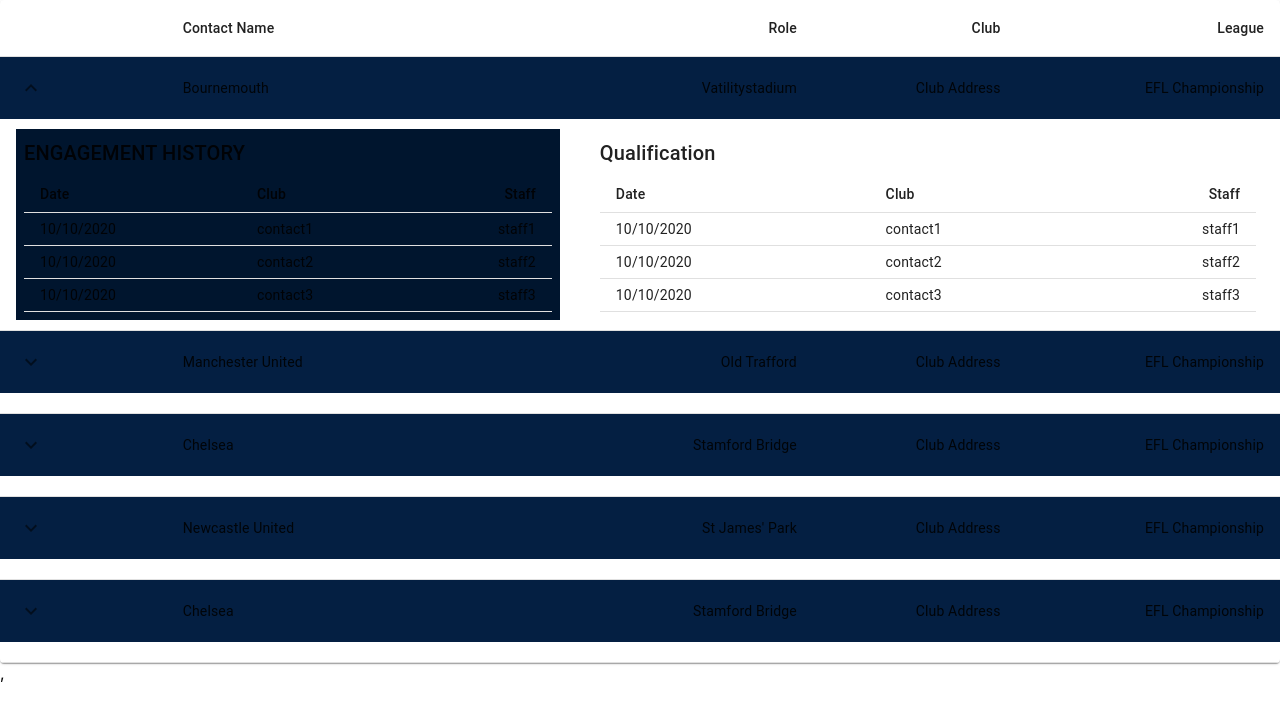
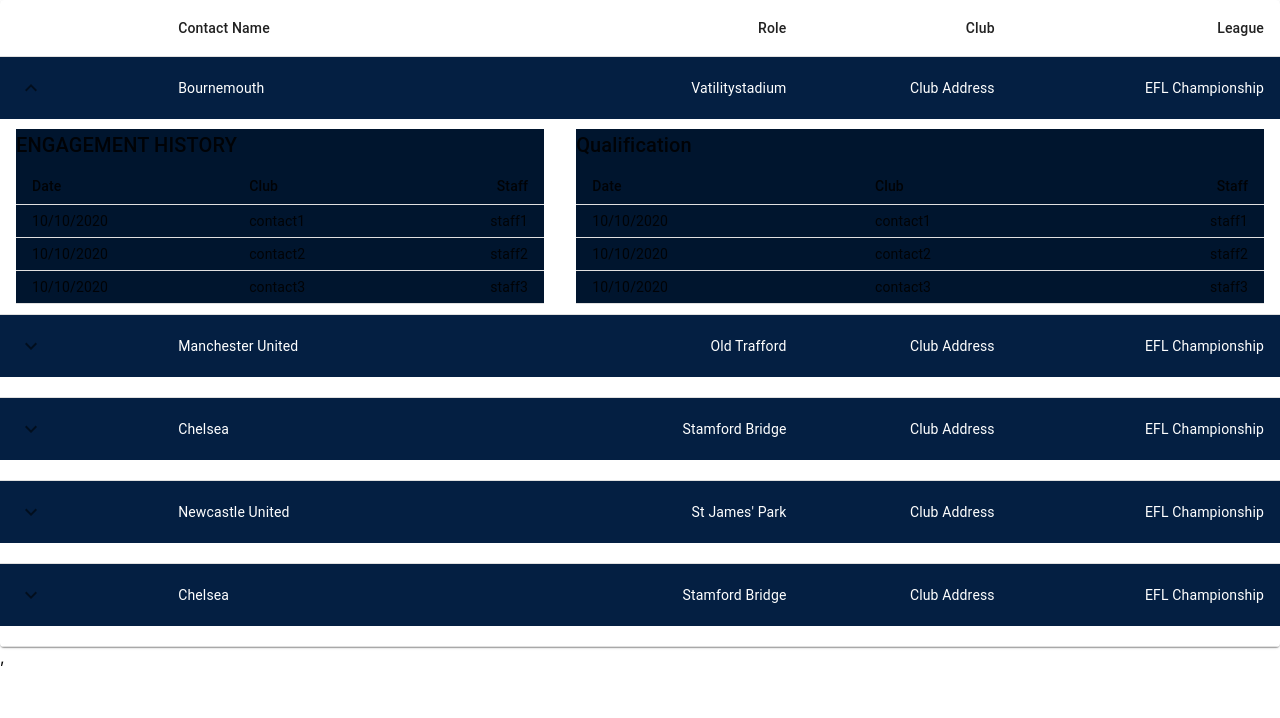
Before and after one commit to xenterprise/fa-context, a React (Create React App) app: page / in a window 1280 px wide. Both pictures are taken after a click on the button 31 px from the left and 88 px from the top of the page. Shown: the top 718 px of the page. Built offline with nearby package versions, Linux system fonts and the light colour scheme.

Commit message:
inner table color not updated

```diff
--- a/src/App.js
+++ b/src/App.js
@@ -24,7 +24,8 @@
   root: {
     '& > *': {
       borderBottom: 'unset',
-      backgroundColor:'#041f42'
+      backgroundColor:'#041f42',
+      color:'white'
     },
   },
   subroot: {
@@ -35,13 +36,9 @@
       // paddingBottom: 10,
     },
   },
-  spacing: {
-    '& > *': {
-      paddingTop: 10,
-    paddingBottom: 10,
-      // bordercollapse: separate !important,
-    },
-  },
+fontcolor:{
+  color:'white',
+},
 });
 function Rowdata(props) {
   const { row } = props;
@@ -50,16 +47,16 @@
 
   return (
     <React.Fragment>
-      <TableRow className={classes.root}>
-        <TableCell>
-          <IconButton aria-label="expand row" size="small" onClick={() => setOpen(!open)}>
+      <TableRow className={classes.root} >
+        <TableCell >
+          <IconButton  aria-label="expand row" size="small" onClick={() => setOpen(!open)}>
             {open ? <KeyboardArrowUpIcon /> : <KeyboardArrowDownIcon />}
           </IconButton>
         </TableCell>
-        <TableCell component="th" scope="row">
+        <TableCell component="th" scope="row" >
           {row.club_name}
         </TableCell>
-        <TableCell align="right">{row.main_ground}</TableCell>
+        <TableCell align="right" >{row.main_ground}</TableCell>
         <TableCell align="right">{row.address}</TableCell>
         <TableCell align="right">{row.league}</TableCell>
       </TableRow>
@@ -97,7 +94,7 @@
   const classes = useRowStyles();
 
   return (
-    <TableContainer component={Paper}>
+    <TableContainer component={Paper} style={{color:"white"}}>
       <Table aria-label="collapsible table">
         <TableHead>
           <TableRow>
--- a/src/EngagementHistory.js
+++ b/src/EngagementHistory.js
@@ -19,16 +19,17 @@
     const { row } = props;
     const { open } = props;
     return (
+
         <TableCell style={{ paddingBottom: 10, paddingTop: 10 ,
     }} colSpan={2}>
             <Collapse in={open} timeout="auto" unmountOnExit style={{ backgroundColor:'#00152e'}}>
-                <Box margin={1}>
-                    <Typography variant="h6" gutterBottom component="div">
+                <Box margin={0} >
+                    <Typography variant="h6" gutterBottom component="div" >
                         ENGAGEMENT HISTORY
             </Typography>
                     <Table size="small" aria-label="purchases" >
                         <TableHead>
-                            <TableRow>
+                            <TableRow >
                                 <TableCell>Date</TableCell>
                                 <TableCell>Club</TableCell>
                                 <TableCell align="right">Staff</TableCell>
@@ -49,6 +50,7 @@
                 </Box>
             </Collapse>
         </TableCell>
+
     )
 }
 export default EngagementHistory
--- a/src/Qualifications.js
+++ b/src/Qualifications.js
@@ -19,10 +19,10 @@
     const { row } = props;
     const { open } = props;
     return (<TableCell style={{ paddingBottom: 10, paddingTop: 10 }} colSpan={6}>
-        <Collapse in={open} timeout="auto" unmountOnExit>
+        <Collapse in={open} timeout="auto" unmountOnExit style={{ backgroundColor:'#00152e'}}>
             {/* for qualification */}
 
-            <Box margin={1}>
+            <Box margin={0}>
                 <Typography variant="h6" gutterBottom component="div">
                     Qualification
             </Typography>
```
Also changed, not shown: 1 other file (tests, documents, lock files or other folders).
